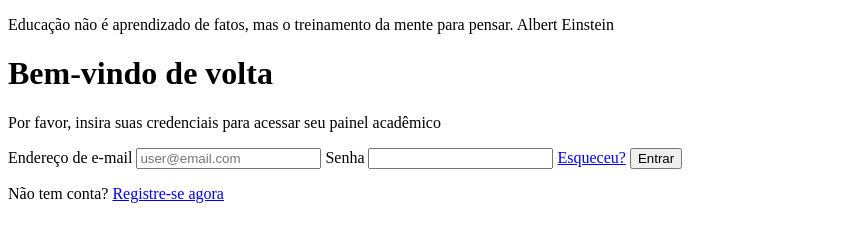
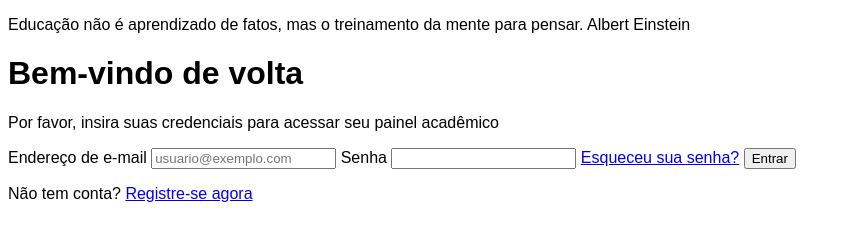
Before and after one commit to Jota-Pais/app-aluno, a plain HTML site: page index.html in a window 1280 px wide. Shown: the whole page, without its empty margins (0-851 px from the left). Drawn offline with Linux system fonts and the light colour scheme.

Commit message:
formata arquivos HTML corretamente e adiciona o readme

```diff
--- a/index.html
+++ b/index.html
@@ -1,10 +1,13 @@
 <!doctype html>
-<html lang="en">
+<html lang="en" style="font-family: Arial, sans-serif">
+
 <head>
   <meta charset="UTF-8" />
+  <link rel="stylesheet" href="styles.css" />
   <meta name="viewport" content="width=device-width, initial-scale=1.0" />
   <title>Login</title>
 </head>
+
 <body>
   <aside>
     <p>
@@ -22,17 +25,12 @@
 
     <form action="/enviar" method="post">
       <label for="email">Endereço de e-mail</label>
-        <input
-          id="email"
-          name="email"
-          type="text"
-          placeholder="user@email.com"
-        />
+      <input id="email" name="email" type="text" placeholder="usuario@exemplo.com" />
 
       <label>Senha</label>
       <input type="password" />
 
-        <a href="recuperar-senha.html">Esqueceu?</a>
+      <a href="recuperar-senha.html">Esqueceu sua senha?</a>
 
       <button type="submit">Entrar</button>
     </form>
@@ -42,4 +40,5 @@
     </p>
   </main>
 </body>
+
 </html>
```
Also changed, not shown: cadastro-usuario-dados.html (+3 -0 lines), cadastro-usuario.html (+3 -0 lines), recuperar-senha.html (+4 -1 lines), style.css (added), 1 other file. Lines whose indentation alone changed are shown as unchanged.
